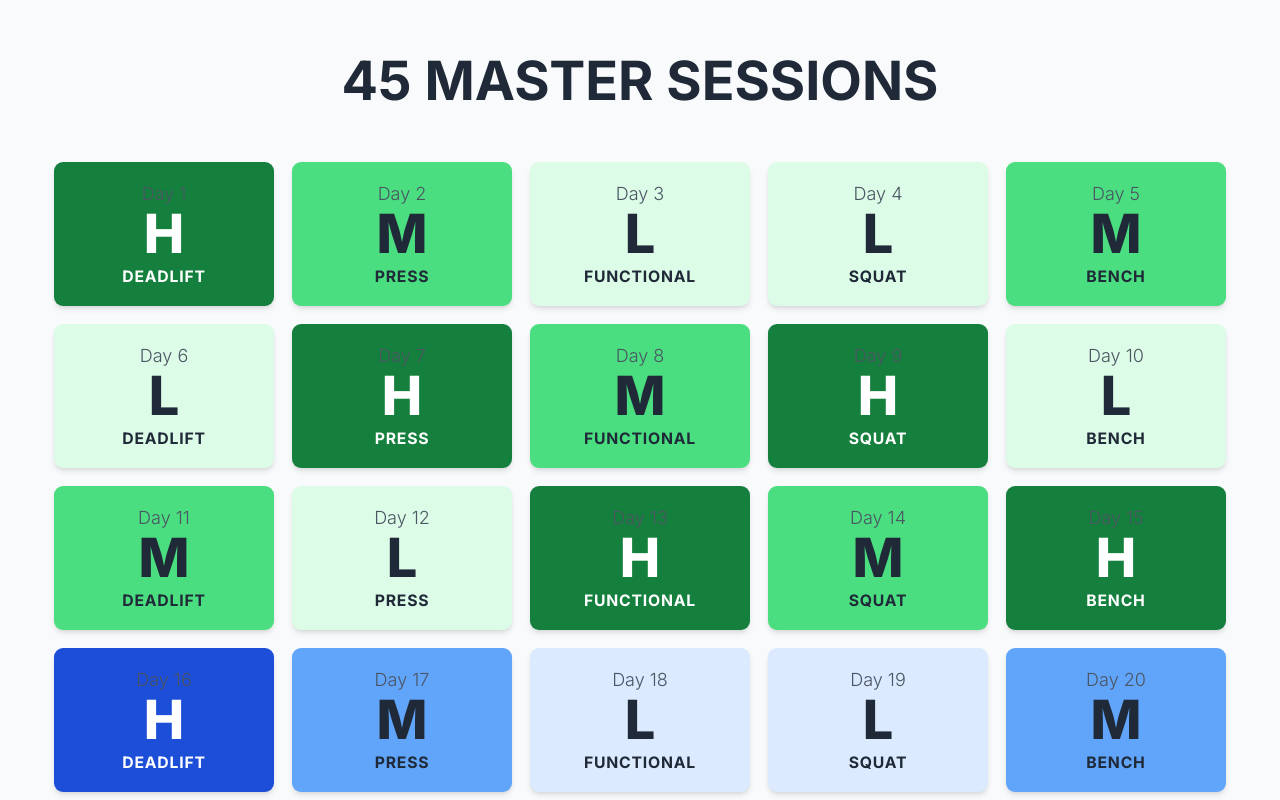
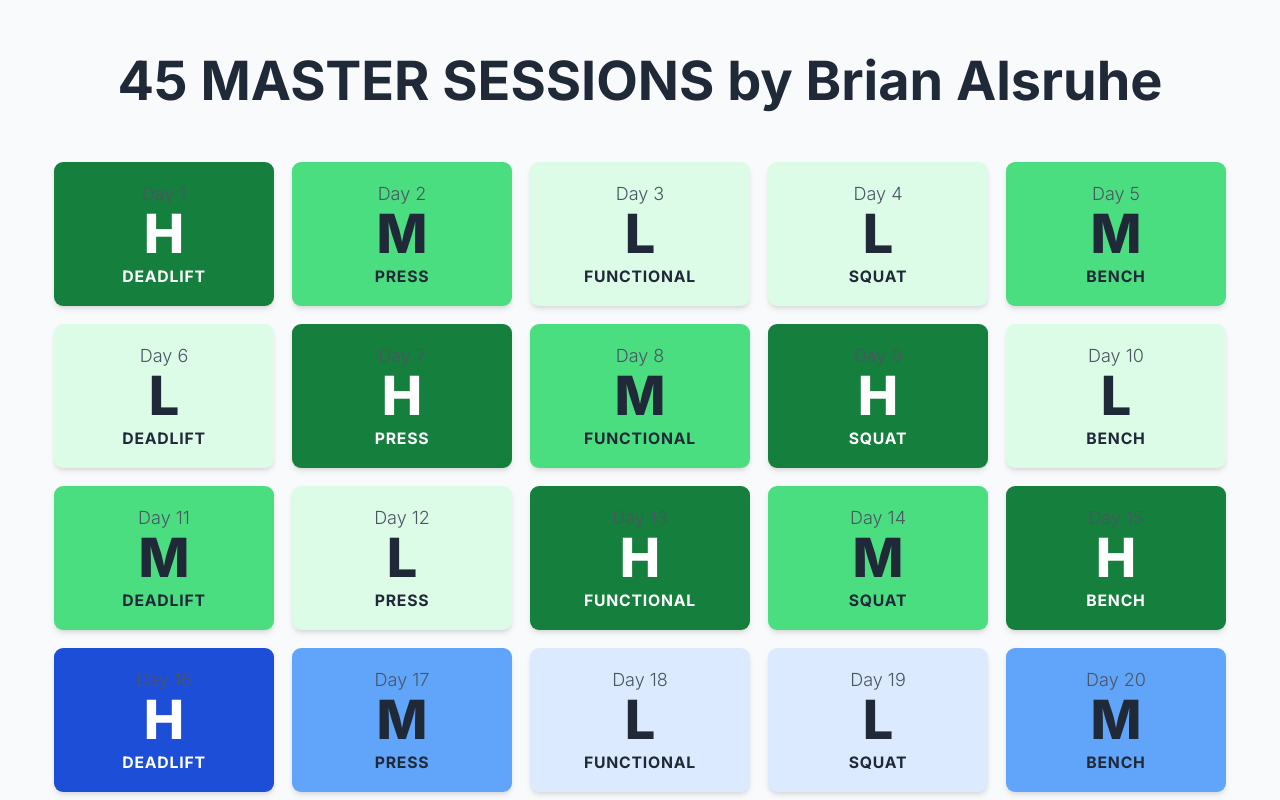
Before and after one commit to strengthgrid/45masters, a plain HTML site: page index.html in a window 1280 px wide. Shown: the top 800 px of the page. Drawn offline with nearby package versions, Linux system fonts and the light colour scheme.

Commit message:
Update index.html

```diff
--- a/index.html
+++ b/index.html
@@ -446,7 +446,7 @@ DAY 2: MEDIUM PRESS
             // Start with a clean slate
             appContainer.innerHTML = `
                 <h1 class="text-4xl sm:text-5xl font-bold text-center text-gray-800 mb-6 sm:mb-8 md:mb-12">
-                    45 MASTER SESSIONS
+                    45 MASTER SESSIONS by Brian Alsruhe
                 </h1>
                 <div id="grid-container" class="grid grid-cols-3 sm:grid-cols-5 gap-2 sm:gap-4 max-w-7xl mx-auto"></div>
             `;
```
